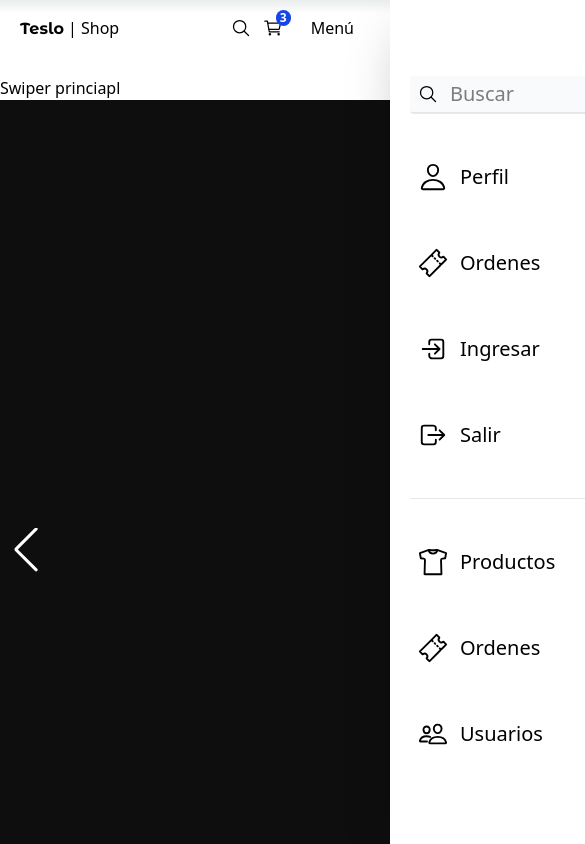
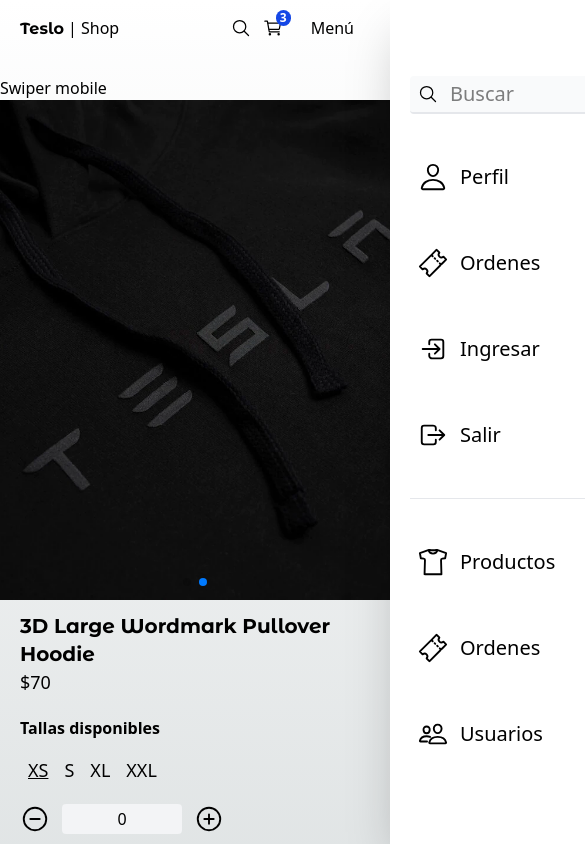
Before and after one commit to andersonNB/TesloShop, a Next.js app: page /product/3d_large_wordmark_pullover_hoodie in a window 390 px wide. Shown: the top 844 px of the page, 585 px wide, since content can reach past the window. Built offline with nearby package versions, Linux system fonts and the light colour scheme.

Commit message:
feat: Slideshow desktop and mobile

```diff
--- a/src/app/(shop)/product/[slug]/page.tsx
+++ b/src/app/(shop)/product/[slug]/page.tsx
@@ -1,7 +1,7 @@
-import {ProductSlideshow, QuantitySelector, SizeSelector} from "@/components";
-import {titleFont} from "@/config/font";
-import {initialData} from "@/seed/seed";
-import {notFound} from "next/navigation";
+import { ProductMobileSlideShow, ProductSlideshow, QuantitySelector, SizeSelector } from "@/components";
+import { titleFont } from "@/config/font";
+import { initialData } from "@/seed/seed";
+import { notFound } from "next/navigation";
 
 interface Props {
 	params: {
@@ -9,8 +9,8 @@ interface Props {
 	};
 }
 
-const ProductPage = async ({params}: Props) => {
-	const {slug} = await params;
+const ProductPage = async ({ params }: Props) => {
+	const { slug } = await params;
 	const product = initialData.products.find((product) => product.slug === slug);
 
 	if (!product) {
@@ -21,7 +21,14 @@ const ProductPage = async ({params}: Props) => {
 		<div className="mt-5 mb-20 grid md:grid-cols-3 gap-3">
 			{/* Slideshow */}
 			<div className="col-span-1 md:col-span-2">
-				<ProductSlideshow title={product.title} images={product.images} />
+				{/* Mobile Slideshow */}
+				<ProductMobileSlideShow title={product.title} images={product.images}
+					className="block md:hidden"
+				/>
+				{/* Desktop Slideshow */}
+				<ProductSlideshow title={product.title} images={product.images}
+					className="hidden md:block"
+				/>
 			</div>
 
 			{/* Details */}
--- /dev/null
+++ b/src/components/product/slideshow/ProductMobileSlideShow.tsx
@@ -0,0 +1,50 @@
+"use client";
+
+import { Swiper, SwiperSlide } from "swiper/react";
+import { Autoplay, FreeMode, Pagination } from "swiper/modules";
+
+import "swiper/css";
+import "swiper/css/free-mode";
+import "swiper/css/pagination";
+
+import "./slideshow.css";
+import Image from "next/image";
+
+interface Props {
+	images: string[];
+	title: string;
+	className?: string;
+}
+
+export const ProductMobileSlideShow = ({ images, title, className }: Props) => {
+
+	return (
+		<div className={className}>
+			Swiper mobile
+			<Swiper
+				style={{
+					width: "100vw",
+					height: "500px"
+				}}
+				pagination
+				autoplay={{
+					delay: 2500,
+				}}
+				modules={[FreeMode, Autoplay, Pagination]}
+				className="mySwiper2"
+			>
+				{images.map((image) => (
+					<SwiperSlide key={image}>
+						<Image
+							width={600}
+							height={500}
+							src={`/products/${image}`}
+							alt={title}
+							className="object-fill"
+						/>
+					</SwiperSlide>
+				))}
+			</Swiper>
+		</div>
+	);
+};
```
Also changed, not shown: src/components/index.ts (+11 -10 lines).
